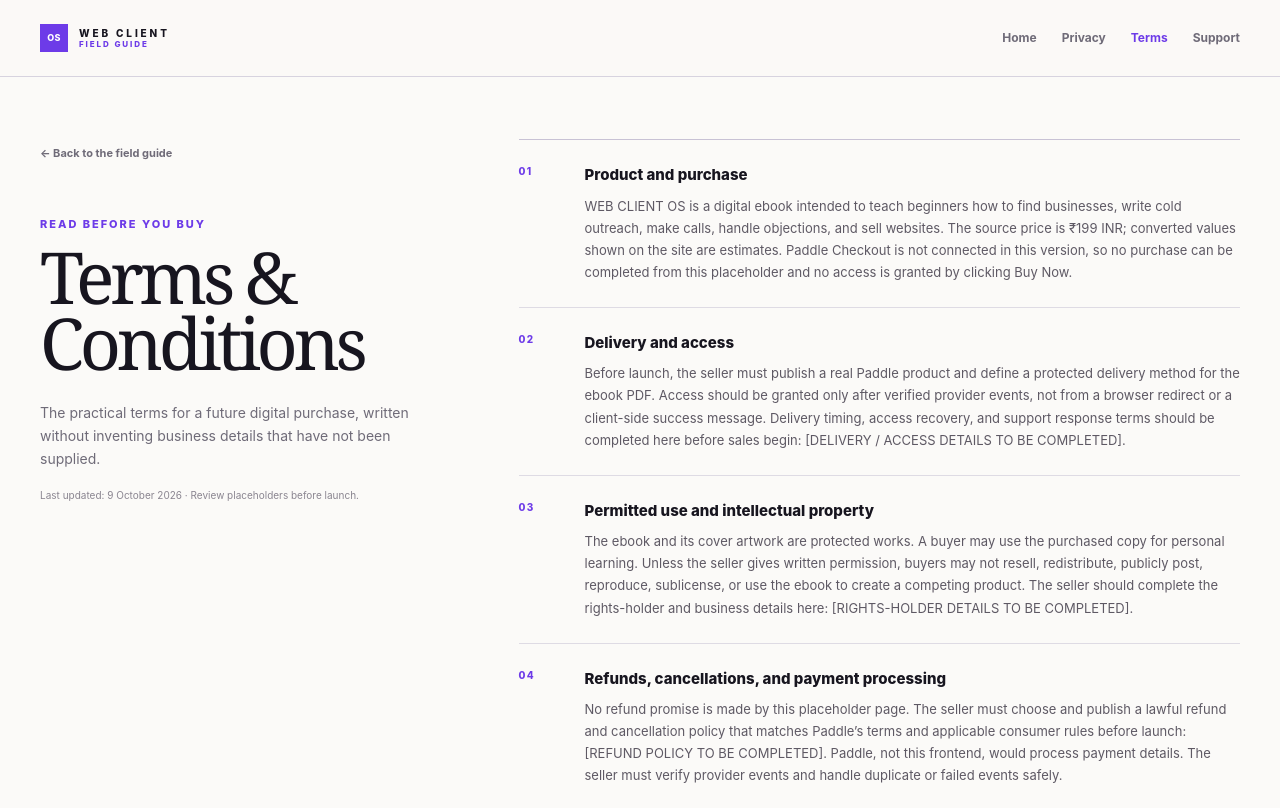
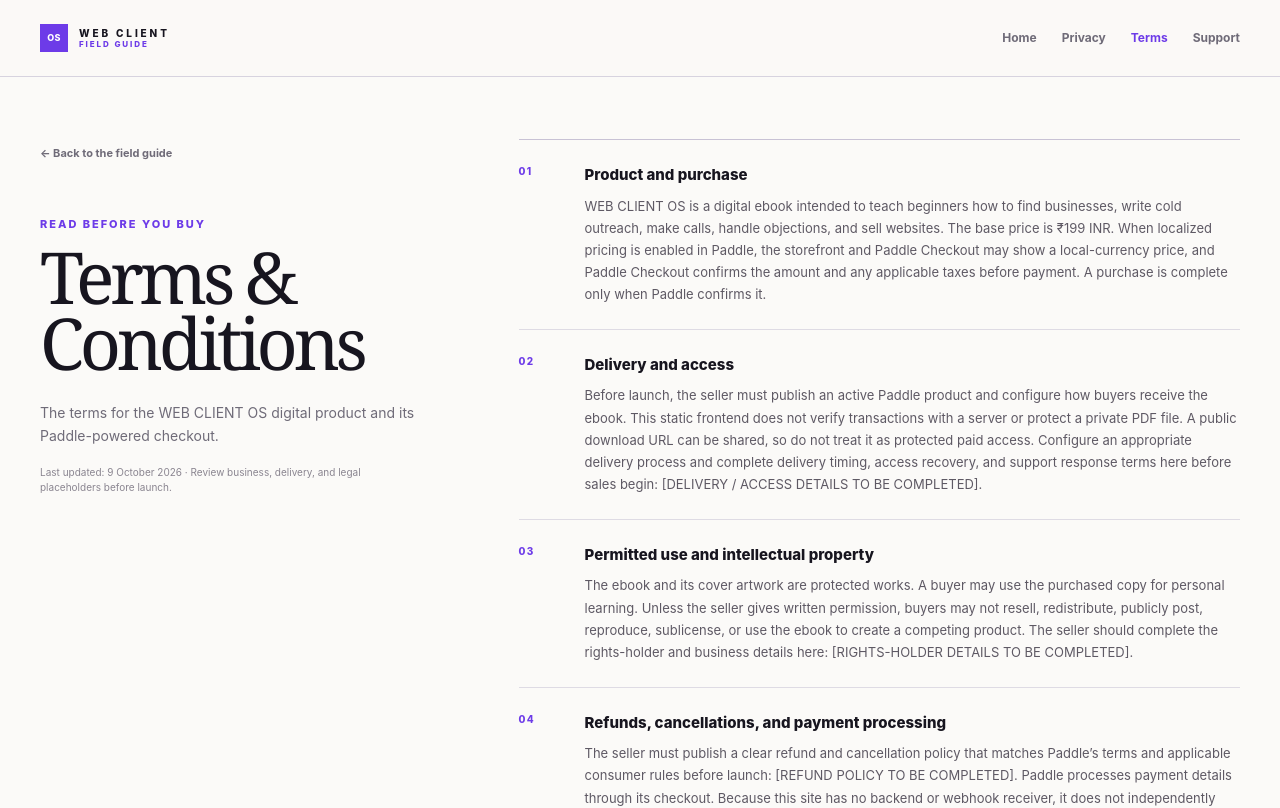
Before and after one commit to devansh-ggW/WEB-CLIENT-OS, a React (Vite) app in the folder client/: page /terms in a window 1280 px wide. Shown: the top 808 px of the page. Built offline with nearby package versions, Linux system fonts and the light colour scheme; no server answers.

Commit message:
Update legal copy for Paddle-powered static storefront

```diff
--- a/client/src/pages/Policy.tsx
+++ b/client/src/pages/Policy.tsx
@@ -6,7 +6,7 @@ type PolicyKind = "privacy" | "terms";
 const privacySections = [
   {
     title: "What this site does",
-    body: "WEB CLIENT OS is a storefront for a digital ebook. The current site presents the book, displays an INR base price, calculates an estimated local equivalent when possible, and provides support links. Paddle Checkout is intentionally not connected yet, so this version does not collect payment details or grant ebook access.",
+    body: "WEB CLIENT OS is a static storefront for a digital ebook. It uses Paddle.js, when configured, to preview localized pricing and open Paddle Checkout. This website does not run its own server, database, customer account system, or payment form. Payment details are entered into Paddle’s checkout, and Paddle processes them under its own terms and privacy notice.",
   },
   {
     title: "Information you may provide",
@@ -14,11 +14,11 @@ const privacySections = [
   },
   {
     title: "Currency detection and storage",
-    body: "The page reads the browser language and region to choose a likely display currency. For visitors outside India, it requests a reference rate from Frankfurter and labels the result as an estimate. A short-lived sessionStorage entry may cache the rate for up to 30 minutes. If detection or the rate request fails, the page falls back to ₹199 INR. The displayed estimate is not a payment authorization or proof of purchase.",
+    body: "When configured, the page requests a localized price preview from Paddle.js for the WEB CLIENT OS price ID. Paddle can use visitor location to determine the likely local currency and returns the formatted price. If Paddle is unavailable or the product price is not configured, the page falls back to the ₹199 INR base price. The preview is informational; the currency, applicable taxes, and final amount are confirmed in Paddle Checkout.",
   },
   {
     title: "Cookies, analytics, and third parties",
-    body: "This implementation does not add advertising cookies or an analytics SDK. It uses browser session storage for the currency cache and loads the supplied cover from the site’s storage path. Frankfurter receives a rate request without payment or account data. When Paddle is connected, its checkout, cookies, payment processing, and privacy terms must be added to this notice before launch. Any future analytics provider must also be named here before it is enabled.",
+    body: "This implementation does not add an advertising or analytics SDK. When configured, it loads Paddle.js to preview prices and launch checkout. Paddle may process device, browser, transaction, and location information as part of these services and may use cookies or similar technologies. Review Paddle’s privacy notice at https://www.paddle.com/legal/privacy. This static website does not receive or store card details. Any future analytics provider must be named here before it is enabled.",
   },
   {
     title: "Retention, security, and rights",
@@ -29,11 +29,11 @@ const privacySections = [
 const termsSections = [
   {
     title: "Product and purchase",
-    body: "WEB CLIENT OS is a digital ebook intended to teach beginners how to find businesses, write cold outreach, make calls, handle objections, and sell websites. The source price is ₹199 INR; converted values shown on the site are estimates. Paddle Checkout is not connected in this version, so no purchase can be completed from this placeholder and no access is granted by clicking Buy Now.",
+    body: "WEB CLIENT OS is a digital ebook intended to teach beginners how to find businesses, write cold outreach, make calls, handle objections, and sell websites. The base price is ₹199 INR. When localized pricing is enabled in Paddle, the storefront and Paddle Checkout may show a local-currency price, and Paddle Checkout confirms the amount and any applicable taxes before payment. A purchase is complete only when Paddle confirms it.",
   },
   {
     title: "Delivery and access",
-    body: "Before launch, the seller must publish a real Paddle product and define a protected delivery method for the ebook PDF. Access should be granted only after verified provider events, not from a browser redirect or a client-side success message. Delivery timing, access recovery, and support response terms should be completed here before sales begin: [DELIVERY / ACCESS DETAILS TO BE COMPLETED].",
+    body: "Before launch, the seller must publish an active Paddle product and configure how buyers receive the ebook. This static frontend does not verify transactions with a server or protect a private PDF file. A public download URL can be shared, so do not treat it as protected paid access. Configure an appropriate delivery process and complete delivery timing, access recovery, and support response terms here before sales begin: [DELIVERY / ACCESS DETAILS TO BE COMPLETED].",
   },
   {
     title: "Permitted use and intellectual property",
@@ -41,7 +41,7 @@ const termsSections = [
   },
   {
     title: "Refunds, cancellations, and payment processing",
-    body: "No refund promise is made by this placeholder page. The seller must choose and publish a lawful refund and cancellation policy that matches Paddle’s terms and applicable consumer rules before launch: [REFUND POLICY TO BE COMPLETED]. Paddle, not this frontend, would process payment details. The seller must verify provider events and handle duplicate or failed events safely.",
+    body: "The seller must publish a clear refund and cancellation policy that matches Paddle’s terms and applicable consumer rules before launch: [REFUND POLICY TO BE COMPLETED]. Paddle processes payment details through its checkout. Because this site has no backend or webhook receiver, it does not independently verify transactions or maintain order records.",
   },
   {
     title: "Liability and applicable law",
@@ -61,10 +61,10 @@ export default function Policy({ kind }: { kind: PolicyKind }) {
           <h1>{isPrivacy ? "Privacy Policy" : "Terms & Conditions"}</h1>
           <p className="legal-lede">
             {isPrivacy
-              ? "A plain-English account of what this storefront does today, what it does not do yet, and what must be completed before Paddle Checkout goes live."
-              : "The practical terms for a future digital purchase, written without inventing business details that have not been supplied."}
+              ? "A plain-English account of how this static storefront uses Paddle.js and handles privacy-related information."
+              : "The terms for the WEB CLIENT OS digital product and its Paddle-powered checkout."}
           </p>
-          <p className="legal-date">Last updated: 9 October 2026 · Review placeholders before launch.</p>
+          <p className="legal-date">Last updated: 9 October 2026 · Review business, delivery, and legal placeholders before launch.</p>
         </div>
         <div className="legal-body">
           {sections.map((section, index) => (
```
